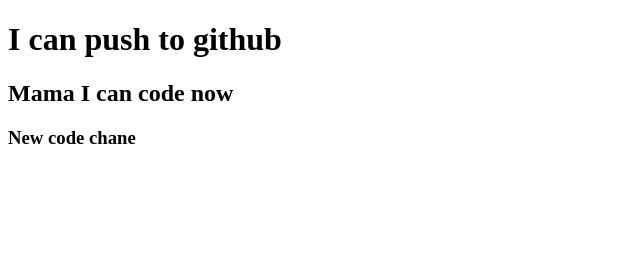
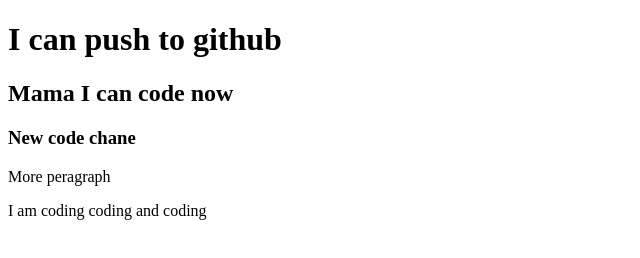
Before and after one commit to Sporsho123/my-second-repo, a plain HTML site: page index.html in a window 1280 px wide. Shown: the whole page, without its empty margins (0-640 px from the left). Drawn offline with Linux system fonts and the light colour scheme.

Commit message:
styles added

```diff
--- a/index.html
+++ b/index.html
@@ -10,5 +10,8 @@
     <h1>I can push to github</h1>
     <h2>Mama I can code now</h2>
     <h3>New code chane</h3>
+    <p>More peragraph</p>
+    <p>I am coding coding and coding</p>
+    <link rel="stylesheet" href="style.css">
 </body>
 </html>
```
Also changed, not shown: style.css (added).
